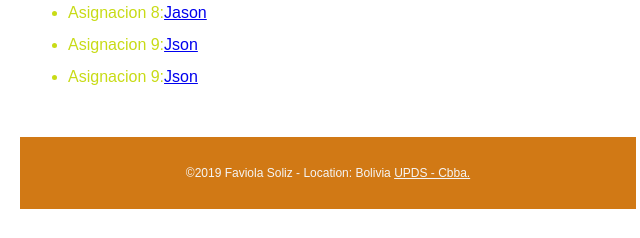
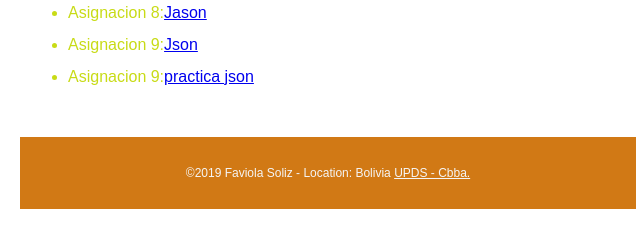
Before and after one commit to Reyn94/tecnologia-web, a plain HTML site: page index.html in a window 1280 px wide. Shown: the part 408-646 px from the top of the page, 312-952 px from the left. Drawn offline with Linux system fonts and the light colour scheme.

Commit message:
actualizado

```diff
--- a/index.html
+++ b/index.html
@@ -27,7 +27,7 @@
       <li>Asignacion 7:<a href="asignaciones/asignacion7/contacto.html">formularios</a></li>
       <li>Asignacion 8:<a href="asignaciones/asignacion8/heroes.html">Jason</a></li>
       <li>Asignacion 9:<a href="asignaciones/asignacion9/lugares.json">Json</a></li>
-      <li>Asignacion 9:<a href="asignaciones/asignacion9.1/lugares.json">Json</a></li>
+      <li>Asignacion 9:<a href="asignaciones/asignacion9.1/lugares.json">practica json</a></li>
     </ul>
 
   </main>
```
